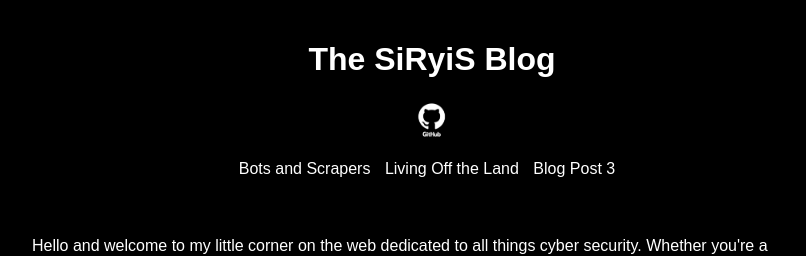
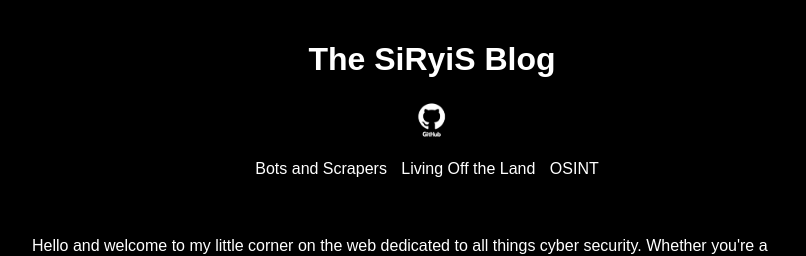
Before and after one commit to SiRyiS/SiRyiS.github.io, a plain HTML site: page index.html in a window 1280 px wide. Shown: the top 256 px of the page, without its empty margins (208-1014 px from the left). Drawn offline with Linux system fonts and the light colour scheme.

Commit message:
Update index.html

```diff
--- a/index.html
+++ b/index.html
@@ -16,7 +16,7 @@
             <ul>
                 <li><a href="bots-and-scrapers.html">Bots and Scrapers</a></li>
                 <li><a href="living-off-the-land.html">Living Off the Land</a></li>
-                <li><a href="blog3.html">Blog Post 3</a></li>
+                <li><a href="osint.html">OSINT</a></li>
             </ul>
         </nav>
     </header>
```
